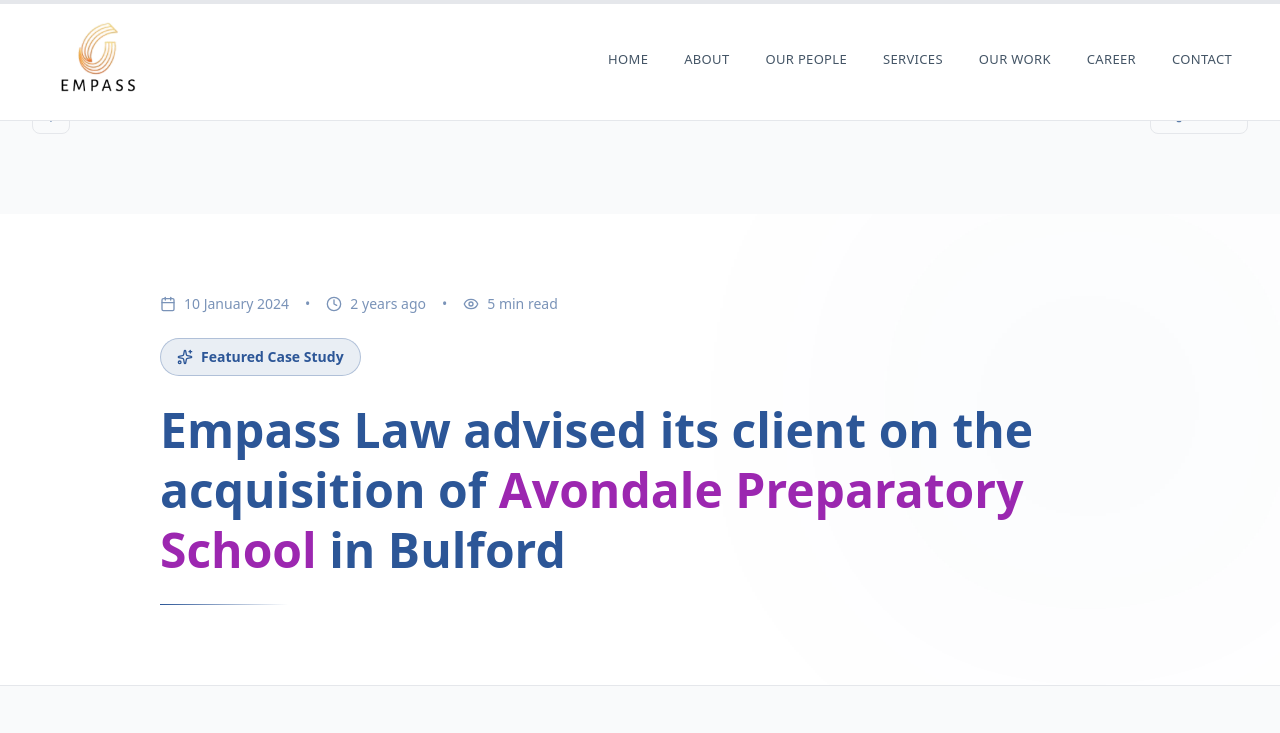
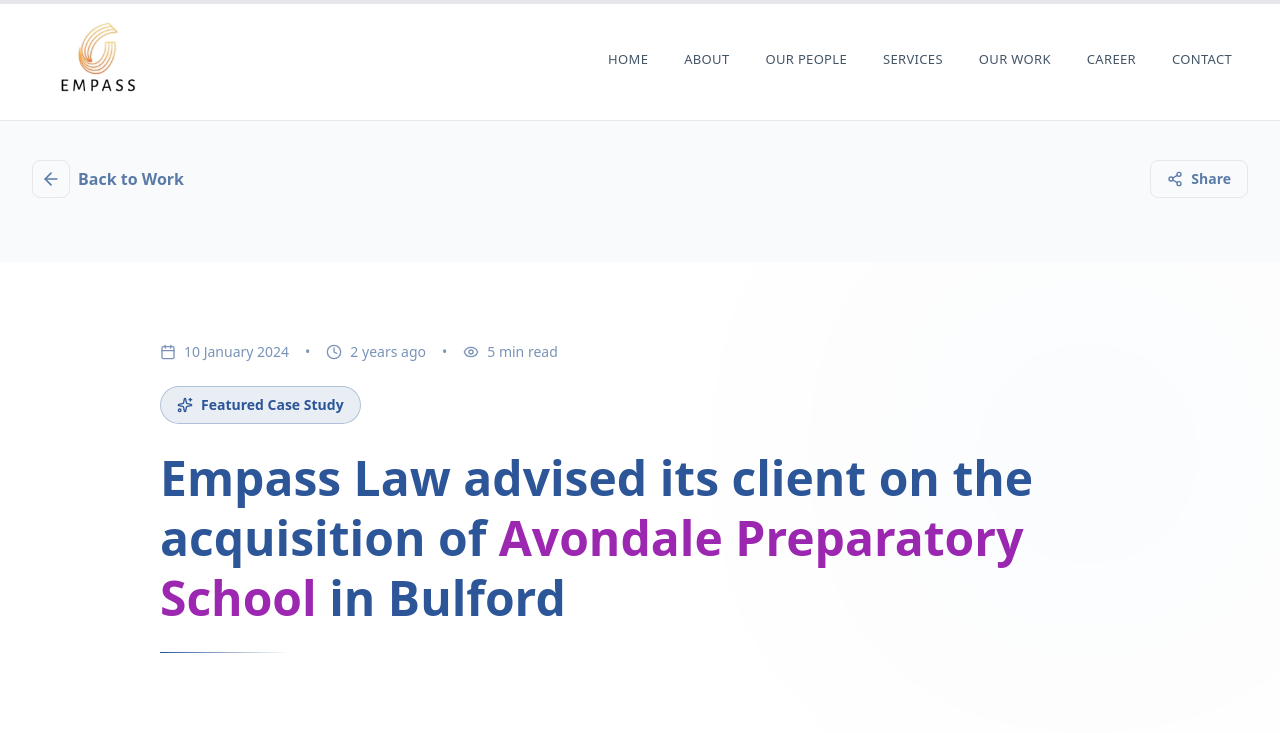
Before and after one commit to SuprimKhatri77/empass-law, a Next.js app: page /our-work/empass-law-advises-edu-partners-on-acquisition-of-avondale-preparatory-school-bulford in a window 1280 px wide. Shown: the top 733 px of the page. Built offline with nearby package versions, Linux system fonts and the light colour scheme; grey boxes are pictures that could not be loaded.

Commit message:
style: gave the our work detail padding from top and to other components

```diff
--- a/modules/career/career.tsx
+++ b/modules/career/career.tsx
@@ -32,9 +32,9 @@
         </div>
 
         <div className="max-w-[1400px] mx-auto relative z-10 w-full">
-          <div className="mb-8">
+          {/* <div className="mb-8">
             <div className="w-16 h-1 bg-white/40 mb-8" />
-          </div>
+          </div> */}
 
           <h1 className="text-[48px] sm:text-[56px] lg:text-[72px] leading-[1.15] font-light text-white mb-6 tracking-wider uppercase">
             Join Our
--- a/modules/contact/contact.tsx
+++ b/modules/contact/contact.tsx
@@ -125,7 +125,7 @@
   };
 
   return (
-    <main className="bg-white min-h-screen">
+    <main className="bg-white min-h-screen py-10">
       {/* Hero Section */}
       <section className="relative overflow-hidden bg-gradient-to-br from-slate-900 via-blue-900 to-slate-800">
         {/* Background Image */}
--- a/modules/our-work/our-work-detail/our-work-detail.tsx
+++ b/modules/our-work/our-work-detail/our-work-detail.tsx
@@ -129,7 +129,7 @@
   const descriptionParagraphs = formatDescription(work.description);
 
   return (
-    <div className="min-h-screen bg-gray-50 py-20">
+    <div className="min-h-screen bg-gray-50  flex flex-col py-40">
       {/* Reading Progress Bar */}
       <div className="fixed top-0 left-0 right-0 h-1 bg-gray-200 z-[100]">
         <motion.div
@@ -141,7 +141,7 @@
 
       {/* Navigation Bar */}
       <div className=" z-50 ">
-        <div className="max-w-7xl mx-auto px-4 sm:px-6 lg:px-8 py-4">
+        <div className="max-w-7xl mx-auto px-4 sm:px-6 lg:px-8 ">
           <div className="flex items-center justify-between gap-4">
             <Link
               href="/our-work"
--- a/modules/our-work/our-work-list.tsx
+++ b/modules/our-work/our-work-list.tsx
@@ -38,7 +38,7 @@
   };
 
   return (
-    <div className="min-h-screen bg-white">
+    <div className="min-h-screen bg-white py-5">
       {/* Hero Section */}
       <div className="relative overflow-hidden bg-gradient-to-br from-slate-900 via-blue-900 to-slate-800 border-b border-slate-200">
         {/* Background Image */}
```
